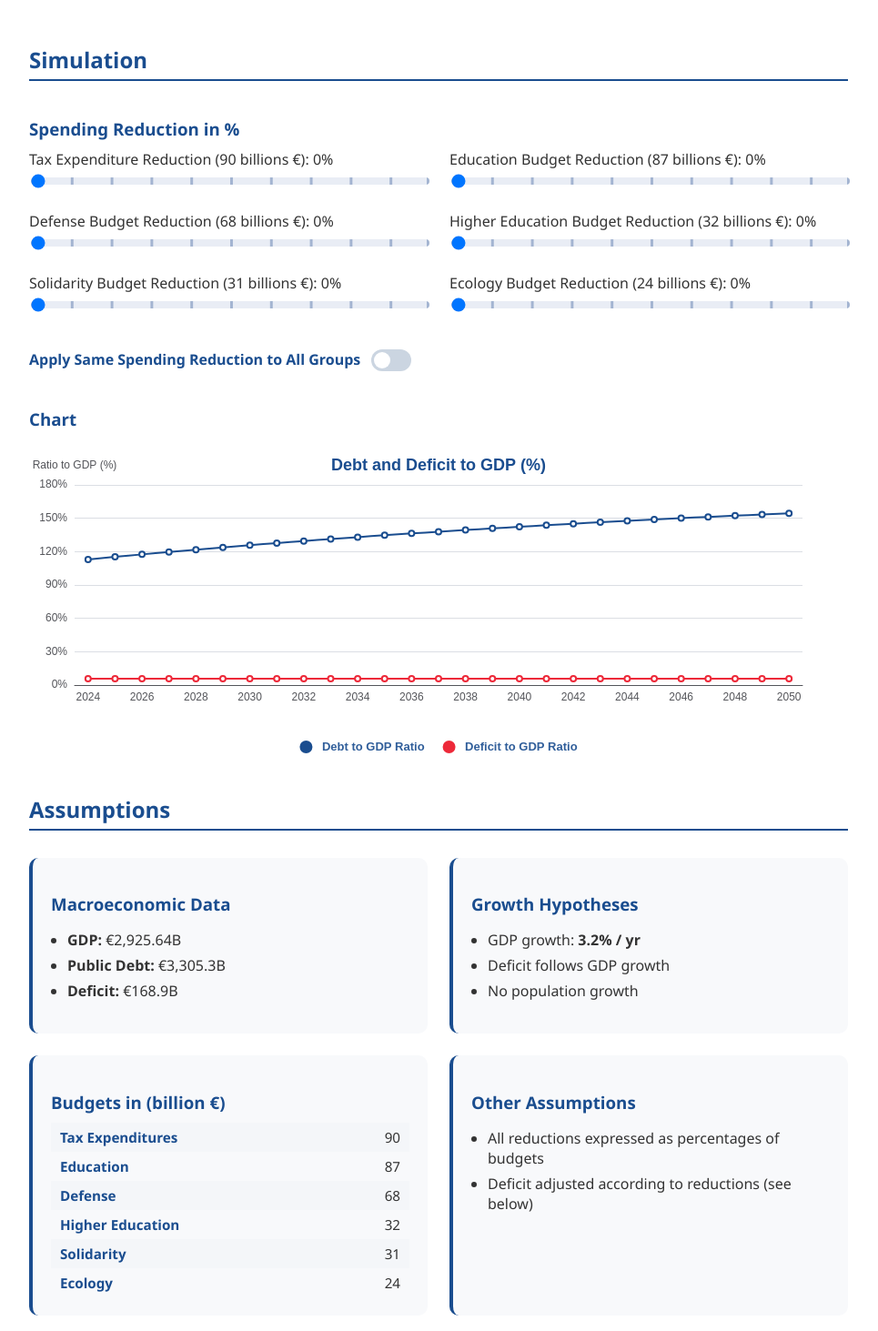
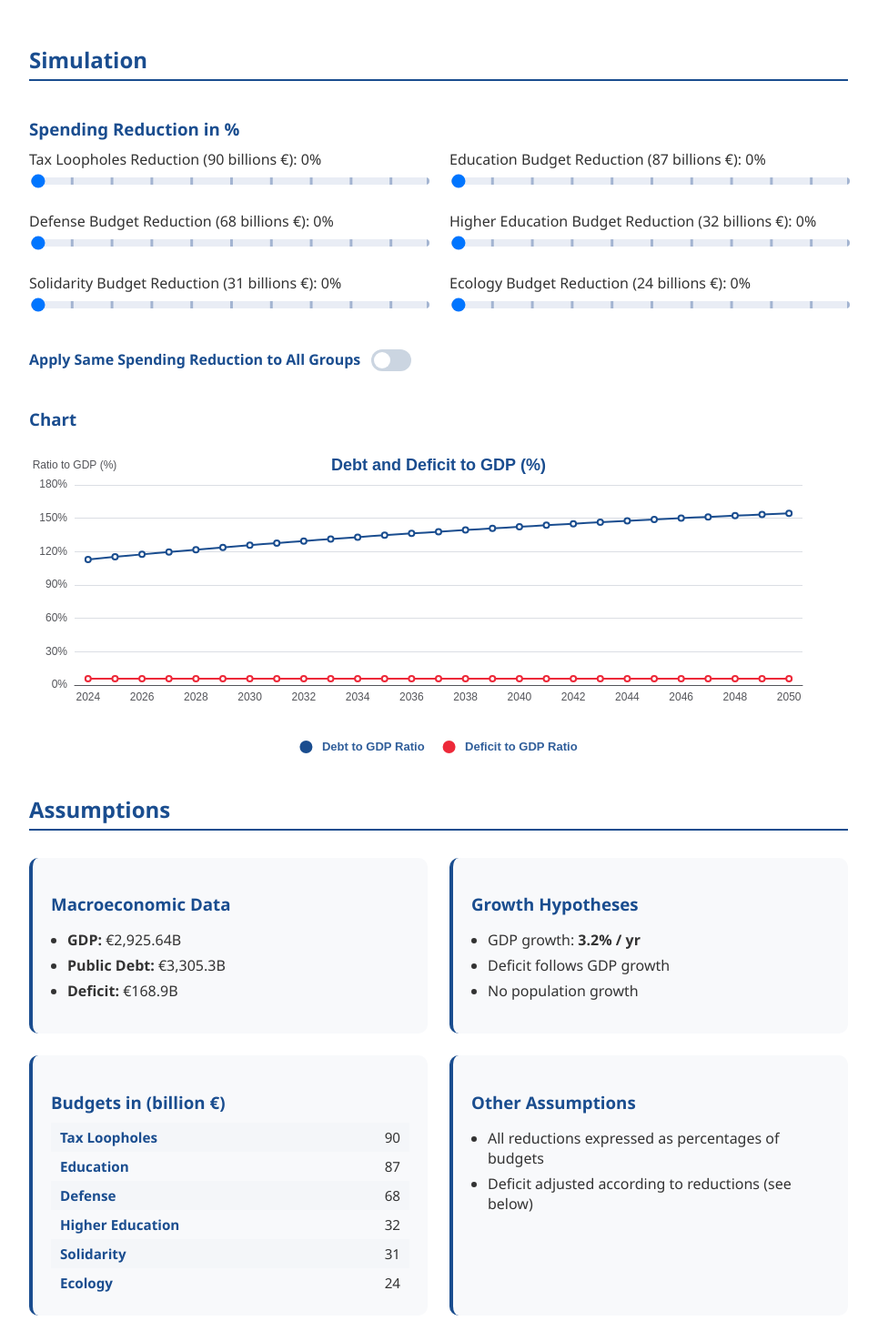
Before and after one commit to SimonPlaye/debt-eraser, a React (Vite) app: page /spending-reduction in a window 1280 px wide. Shown: the part 231-1694 px from the top of the page at 91% size, without its empty margins (158-1123 px from the left). Built offline with nearby package versions, Linux system fonts and the light colour scheme.

Commit message:
feat: rename 'expenditures' to 'loopholes'

```diff
--- a/src/pages/ReferencesPage/ReferencesPage.tsx
+++ b/src/pages/ReferencesPage/ReferencesPage.tsx
@@ -107,10 +107,10 @@ export const ReferencesPage = () => {
           </div>
 
           <div className="reference-card">
-            <h3>Tax Expenditures & Public Spending</h3>
+            <h3>Public Spending</h3>
             <ul>
               <li>
-                <strong>Tax Expenditures (Niches fiscales):</strong>
+                <strong>Tax Loopholes (Niches fiscales):</strong>
                 <br />
                 <a
                   href="https://www.ccomptes.fr/sites/default/files/2025-04/NEB-2024-Depenses-fiscales.pdf#page=10"
--- a/src/pages/SpendingReductionPage/SpendingReductionPage.tsx
+++ b/src/pages/SpendingReductionPage/SpendingReductionPage.tsx
@@ -12,11 +12,11 @@ import {
   EDUCATION_BUDGET,
   RESEARCH_AND_HIGHER_EDUCATION_BUDGET,
   SOLIDARITY_AND_ALL_BUDGET,
-  TAX_EXPENDITURES_IN_2024,
+  TAX_LOOPHOLES_IN_2024,
 } from "../../shared/constants";
 
 export const SpendingReductionPage = () => {
-  const [taxTaxExpenditure, setTaxTaxExpenditure] = useState(0);
+  const [taxTaxLoopholes, setTaxTaxLoopholes] = useState(0);
   const [taxEducation, setTaxEducation] = useState(0);
   const [taxDefense, setTaxDefense] = useState(0);
   const [taxResearch, setTaxResearch] = useState(0);
@@ -29,7 +29,7 @@ export const SpendingReductionPage = () => {
 
   useEffect(() => {
     if (applySameTaxRateToAllGroups) {
-      setTaxTaxExpenditure(uniformTaxRate);
+      setTaxTaxLoopholes(uniformTaxRate);
       setTaxEducation(uniformTaxRate);
       setTaxDefense(uniformTaxRate);
       setTaxResearch(uniformTaxRate);
@@ -42,7 +42,7 @@ export const SpendingReductionPage = () => {
     setGraphData(
       getGraphData({
         taxLevels: {
-          taxTaxExpenditure: taxTaxExpenditure,
+          taxTaxLoopholes: taxTaxLoopholes,
           taxEducation: taxEducation,
           taxDefense: taxDefense,
           taxResearch: taxResearch,
@@ -52,7 +52,7 @@ export const SpendingReductionPage = () => {
       }),
     );
   }, [
-    taxTaxExpenditure,
+    taxTaxLoopholes,
     taxEducation,
     taxDefense,
     taxResearch,
@@ -78,9 +78,9 @@ export const SpendingReductionPage = () => {
             <SliderGrid
               sliders={[
                 {
-                  title: `Tax Expenditure Reduction (${TAX_EXPENDITURES_IN_2024} billions €)`,
-                  value: taxTaxExpenditure,
-                  setValue: setTaxTaxExpenditure,
+                  title: `Tax Loopholes Reduction (${TAX_LOOPHOLES_IN_2024} billions €)`,
+                  value: taxTaxLoopholes,
+                  setValue: setTaxTaxLoopholes,
                 },
                 {
                   title: `Education Budget Reduction (${EDUCATION_BUDGET} billions €)`,
@@ -176,8 +176,8 @@ export const SpendingReductionPage = () => {
             <table className="households-table">
               <tbody>
                 <tr>
-                  <td>Tax Expenditures</td>
-                  <td>{TAX_EXPENDITURES_IN_2024}</td>
+                  <td>Tax Loopholes</td>
+                  <td>{TAX_LOOPHOLES_IN_2024}</td>
                 </tr>
                 <tr>
                   <td>Education</td>
--- a/src/pages/SpendingReductionPage/getGraphData.ts
+++ b/src/pages/SpendingReductionPage/getGraphData.ts
@@ -8,7 +8,7 @@ import {
   GDP_LEVEL_IN_2024,
   RESEARCH_AND_HIGHER_EDUCATION_BUDGET,
   SOLIDARITY_AND_ALL_BUDGET,
-  TAX_EXPENDITURES_IN_2024,
+  TAX_LOOPHOLES_IN_2024,
 } from "../../shared/constants";
 import { formatToGraphData } from "../../shared/formatToGraphData";
 import type { TaxLevels } from "./types";
@@ -21,10 +21,10 @@ export const getGraphData = ({ taxLevels }: TaxLevels) => {
   const debtToGdpRatios: number[] = [debt / gdp];
   const deficitToGdpRatios: number[] = [deficit / gdp];
 
-  const expenditureBudget2025 =
-    TAX_EXPENDITURES_IN_2024 *
+  const taxLoopholesBudget2025 =
+    TAX_LOOPHOLES_IN_2024 *
     (1 + AVERAGE_GDP_EVOLUTION_PER_YEAR) *
-    taxLevels.taxTaxExpenditure;
+    taxLevels.taxTaxLoopholes;
   const educationBudget2025 =
     EDUCATION_BUDGET *
     (1 + AVERAGE_GDP_EVOLUTION_PER_YEAR) *
@@ -48,7 +48,7 @@ export const getGraphData = ({ taxLevels }: TaxLevels) => {
 
   deficit =
     deficit * (1 + AVERAGE_GDP_EVOLUTION_PER_YEAR) -
-    (expenditureBudget2025 +
+    (taxLoopholesBudget2025 +
       educationBudget2025 +
       defenseBudget2025 +
       researchBudget2025 +
--- a/src/pages/SpendingReductionPage/types.ts
+++ b/src/pages/SpendingReductionPage/types.ts
@@ -3,7 +3,7 @@ export type TaxLevels = {
 };
 
 export type TaxLevelPerSpendingCategory = {
-  taxTaxExpenditure: number;
+  taxTaxLoopholes: number;
   taxEducation: number;
   taxDefense: number;
   taxResearch: number;
--- a/src/shared/constants.ts
+++ b/src/shared/constants.ts
@@ -27,7 +27,7 @@ export const ENDING_YEAR = 2050;
 export const NUMBER_OF_YEARS = ENDING_YEAR - STARTING_YEAR;
 
 // State's spending
-export const TAX_EXPENDITURES_IN_2024 = 90;
+export const TAX_LOOPHOLES_IN_2024 = 90;
 export const EDUCATION_BUDGET = 87;
 export const DEFENSE_BUDGET = 68;
 export const RESEARCH_AND_HIGHER_EDUCATION_BUDGET = 32;
```
